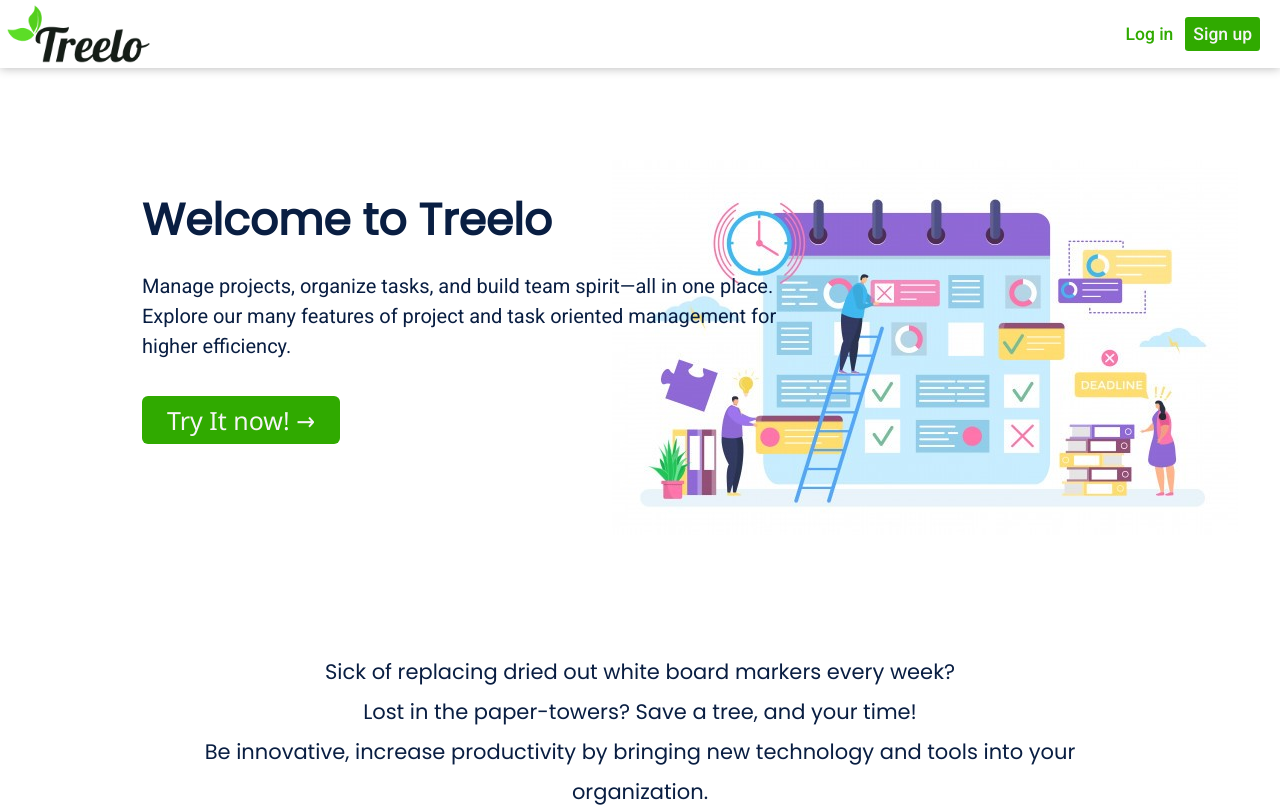
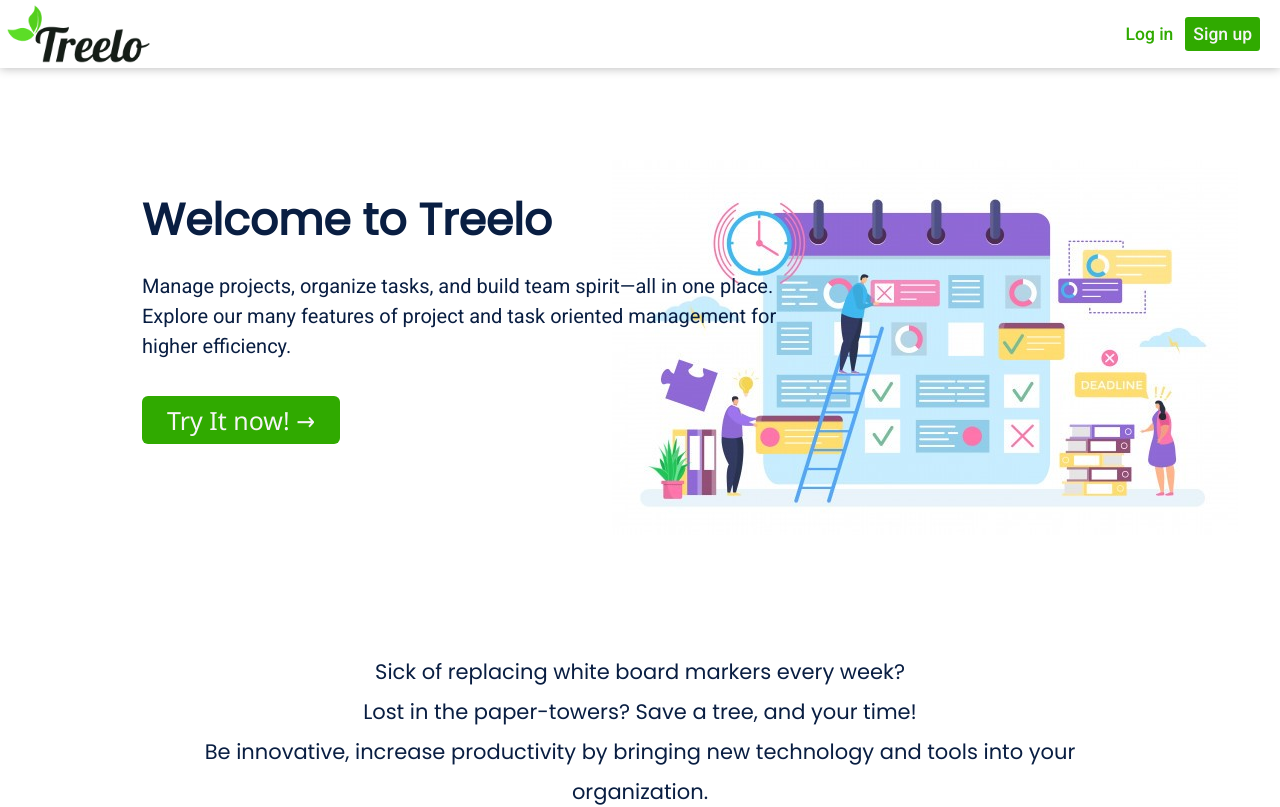
Before and after one commit to koral762/sprint4, a React (Create React App) app: page /#/ in a window 1280 px wide. Shown: the top 807 px of the page. Built offline with nearby package versions, Linux system fonts and the light colour scheme.

Commit message:
ksenia after presentation css

```diff
--- a/src/assets/styles/components/_group-preview.scss
+++ b/src/assets/styles/components/_group-preview.scss
@@ -95,6 +95,10 @@ div {
     justify-content: center;
     padding-top: 2px;
     border-radius: 3px;
+    // #add-new-card {
+    //     width: 90%;
+    //     margin: 0 auto;
+    // }
 }
 
 .new-item-container:hover {
--- a/src/cmps/NewItem.jsx
+++ b/src/cmps/NewItem.jsx
@@ -37,6 +37,7 @@ export class NewItem extends Component {
                     onBlur={this.setNotEditing}
                     onSubmit={this.onSubmit} >
                     <textarea
+                    id="add-new-card"
                         placeholder={this.props.placeHolderTxt}
                         autoFocus
                         type="text"
--- a/src/pages/Home.jsx
+++ b/src/pages/Home.jsx
@@ -37,7 +37,7 @@ export function Home() {
             </section>
 
             <section className="home-pg-text">
-                <h2>Sick of replacing dried out white board markers every week?</h2>
+                <h2>Sick of replacing white board markers every week?</h2>
                 <h2>Lost in the paper-towers? Save a tree, and your time!</h2>
                 <h2>Be innovative, increase productivity by bringing new technology and tools into your organization.</h2>
                 <h2>Receive live updates from team-mates and make faster progress then ever.</h2>
```
